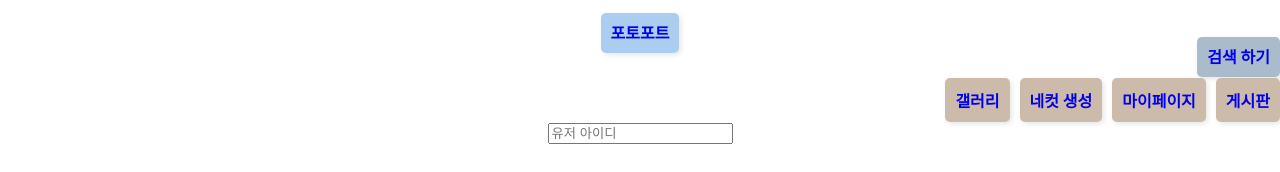
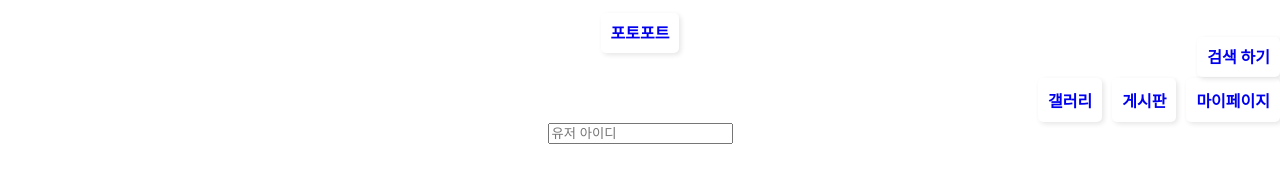
Before and after one commit to RabD0916/photoport, a React (Create React App) app in the folder front4/: page /gallery/1 in a window 1280 px wide. Shown: the top 172 px of the page. Built offline with nearby package versions, Linux system fonts and the light colour scheme; no server answers.

Commit message:
nav업데이트

```diff
--- a/front4/src/App.js
+++ b/front4/src/App.js
@@ -3,7 +3,6 @@ import Nav from './Component/Nav';
 import React from "react";
 import {BrowserRouter, Route, Routes} from "react-router-dom";
 import Main from "./Component/Main";
-// import Footer from "./Component/footer";
 import MyPage from "./Component/MyPage";
 import Create from "./CreateCut/Create";
 import BoardList from "./Board/BoardList";
--- a/front4/src/Component/Nav.js
+++ b/front4/src/Component/Nav.js
@@ -27,9 +27,9 @@ function Nav() {
                     </div>
                     <div className="otherLinks">
                         <Link to={"/gallery/" + userId} className={"downright"} onClick={isUserIdEmpty}>갤러리</Link>
-                        <Link to={"/"} className={"downright"}>네컷 생성</Link>
+                        {/*<Link to={"/"} className={"downright"}>네컷 생성</Link>*/}
+                        <Link to={"/Board"} className={"downright"}>게시판</Link>
                         <Link to={"/"} className={"downright"}>마이페이지</Link>
-                        <Link to={"/Board"} className={"downright"}>게시판</Link>
                     </div>
                 </div>
             </nav>
--- a/front4/src/Css/nav.css
+++ b/front4/src/Css/nav.css
@@ -3,7 +3,7 @@
     font-weight: bold;
 }
 a{
-    text-decoration: none;
+    text-decoration: none; /*텍스트 글자 밑줄 제거*/
 }
 .centerLink {
     padding-top: 20px;
@@ -27,7 +27,7 @@ a{
     margin-left: 10px; /* 다른 링크들 사이의 간격을 조절합니다. */
 }
 .centerLink a {
-    background-color: #abcdef;
+    /*background-color: #abcdef;*/
     padding: 10px;
     border-radius: 5px;
     box-shadow: 2px 2px 5px rgba(0, 0, 0, 0.1);
@@ -35,11 +35,11 @@ a{
 }
 
 .centerLink a:hover {
-    background-color: #95d5ff; /* 호버 상태일 때의 배경색을 지정합니다. */
+    /*background-color: #95d5ff; !* 호버 상태일 때의 배경색을 지정합니다. *!*/
 }
 
 .rightLinks a {
-    background-color: #fedcba;
+    /*background-color: #fedcba;*/
     padding: 10px;
     border-radius: 5px;
     box-shadow: 2px 2px 5px rgba(0, 0, 0, 0.1);
@@ -47,29 +47,32 @@ a{
 }
 
 .rightLinks a:hover {
-    background-color: #ffbdbd;
+    /*갤러리. 게시판. 마이페이지 마우스 접근시 핑크*/
+    /*background-color: #ffbdbd;*/
+    color: #ff0000;
+
 }
 
 .searchLink a {
-    background-color: #aabbcc;
-    padding: 10px;
-    border-radius: 5px;
-    box-shadow: 2px 2px 5px rgba(0, 0, 0, 0.1);
-    transition: background-color 0.3s ease;
+    /*background-color: #aabbcc;*/
+    /*padding: 10px;*/
+    /*border-radius: 5px;*/
+    /*box-shadow: 2px 2px 5px rgba(0, 0, 0, 0.1);*/
+    /*transition: background-color 0.3s ease;*/
 }
 
 .searchLink a:hover {
-    background-color: #c9dfff;
+    /*background-color: #c9dfff;*/
 }
 
 .otherLinks a {
-    background-color: #ccbbaa;
-    padding: 10px;
-    border-radius: 5px;
-    box-shadow: 2px 2px 5px rgba(0, 0, 0, 0.1);
-    transition: background-color 0.3s ease;
+    /*background-color: #ccbbaa;*/
+    /*padding: 10px;*/
+    /*border-radius: 5px;*/
+    /*box-shadow: 2px 2px 5px rgba(0, 0, 0, 0.1);*/
+    /*transition: background-color 0.3s ease;*/
 }
 
 .otherLinks a:hover {
-    background-color: #ffeb99;
+    /*background-color: #ffeb99;*/
 }
```
Also changed, not shown: 1 other file (tests, documents, lock files or other folders).
